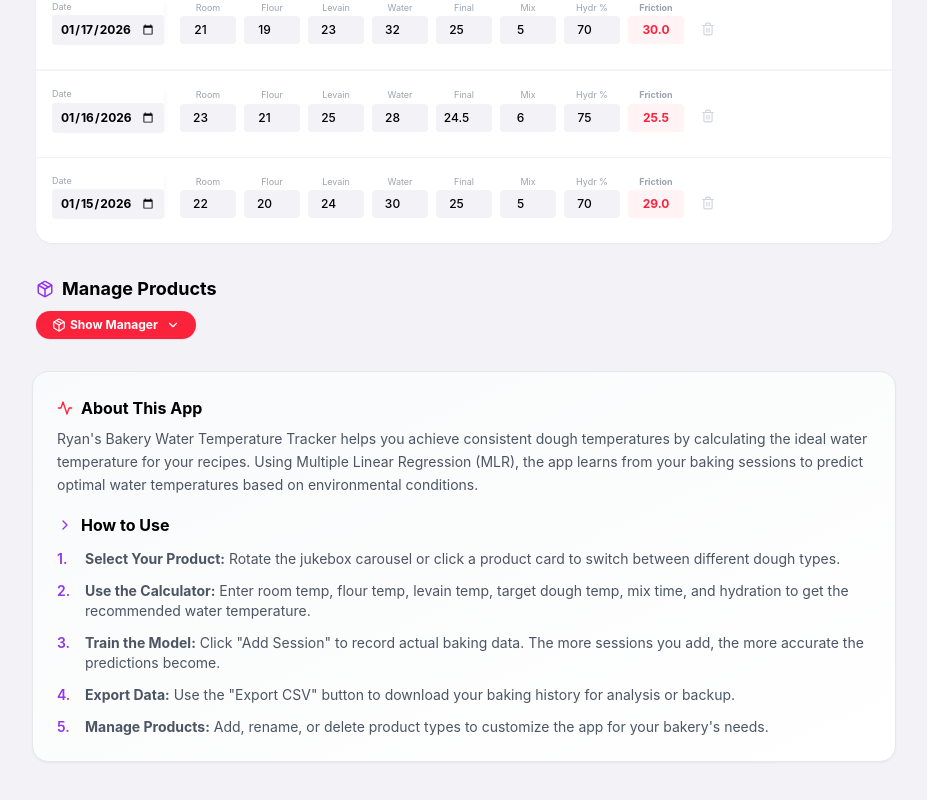
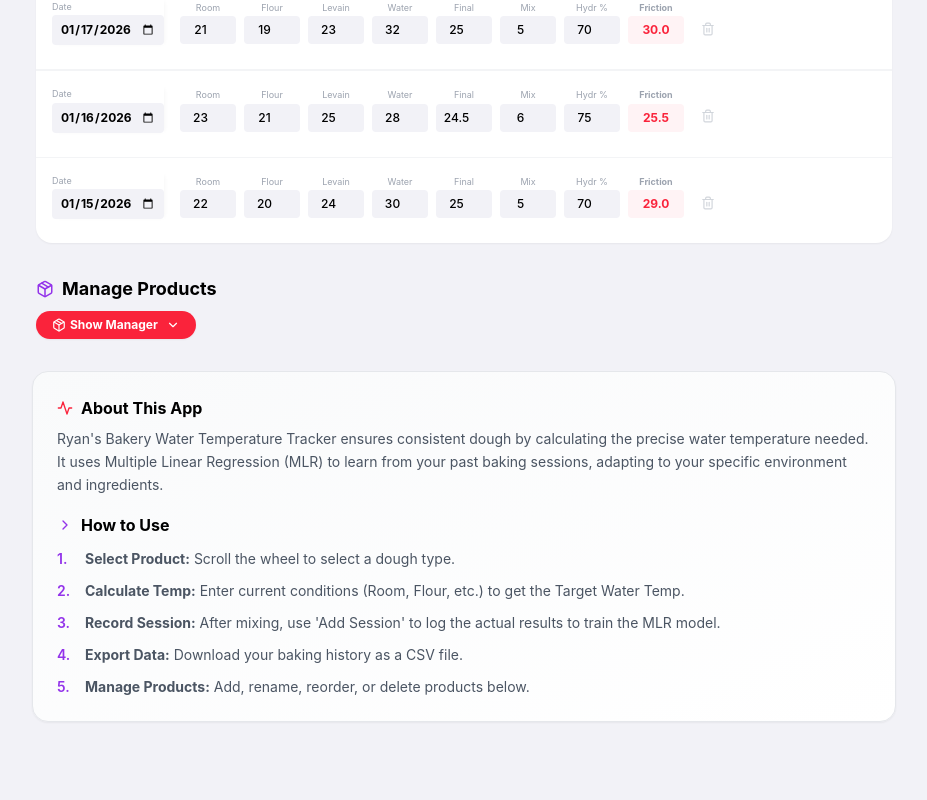
Before and after one commit to ghryan0000/dough-temp-tracker, a React (Vite) app: page / in a window 1280 px wide. Shown: the part 899-1699 px from the top of the page, without its empty margins (176-1103 px from the left). Built offline with nearby package versions, Linux system fonts and the light colour scheme.

Commit message:
docs: revise and internationalize 'About' and 'How to Use' sections

```diff
--- a/dough-temp-tracker.tsx
+++ b/dough-temp-tracker.tsx
@@ -81,6 +81,20 @@ export default function DoughTempTracker() {
       hydrationPercent: "Hydration/%",
       quality: "Quality",
       fit: "Fit",
+      // Documentation
+      aboutTitle: "About This App",
+      aboutContent: "Ryan's Bakery Water Temperature Tracker ensures consistent dough by calculating the precise water temperature needed. It uses Multiple Linear Regression (MLR) to learn from your past baking sessions, adapting to your specific environment and ingredients.",
+      howToUseTitle: "How to Use",
+      step1Title: "Select Product",
+      step1Content: "Scroll the wheel to select a dough type.",
+      step2Title: "Calculate Temp",
+      step2Content: "Enter current conditions (Room, Flour, etc.) to get the Target Water Temp.",
+      step3Title: "Record Session",
+      step3Content: "After mixing, use 'Add Session' to log the actual results to train the MLR model.",
+      step4Title: "Export Data",
+      step4Content: "Download your baking history as a CSV file.",
+      step5Title: "Manage Products",
+      step5Content: "Add, rename, reorder, or delete products below.",
     },
     zh: {
       appTitle: "Ryan's Bakery",
@@ -117,6 +131,20 @@ export default function DoughTempTracker() {
       hydrationPercent: "含水量/%",
       quality: "品質",
       fit: "擬合度",
+      // Documentation
+      aboutTitle: "關於本應用",
+      aboutContent: "Ryan 的烘焙坊水溫追蹤器通過計算理想水溫，助您製作出品質穩定的麵團。應用利用多元線性回歸 (MLR) 從您的烘焙紀錄中學習，根據環境條件預測最佳水溫。",
+      howToUseTitle: "使用說明",
+      step1Title: "選擇產品",
+      step1Content: "滾動轉輪以選擇麵團類型。",
+      step2Title: "計算水溫",
+      step2Content: "輸入當前條件（室溫、粉溫等）以獲取目標水溫。",
+      step3Title: "紀錄場次",
+      step3Content: "攪拌後，點擊「添加場次」紀錄實際結果，以訓練 MLR 模型。",
+      step4Title: "匯出數據",
+      step4Content: "將您的烘焙歷史下載為 CSV 文件。",
+      step5Title: "管理產品",
+      step5Content: "在下方添加、重命名、排序或刪除產品。",
     },
     ja: {
       appTitle: "ライアンのベーカリー",
@@ -153,6 +181,20 @@ export default function DoughTempTracker() {
       hydrationPercent: "加水率/%",
       quality: "品質",
       fit: "適合度",
+      // Documentation
+      aboutTitle: "このアプリについて",
+      aboutContent: "Ryan's Bakery 水温トラッカーは、理想的な水温を計算し、安定した生地作りをサポートします。重回帰分析 (MLR) を用いて過去のデータから学習し、環境に応じた最適な水温を予測します。",
+      howToUseTitle: "使い方",
+      step1Title: "製品を選択",
+      step1Content: "ホイールをスクロールして生地タイプを選択します。",
+      step2Title: "水温を計算",
+      step2Content: "現在の条件（室温、粉温など）を入力し、目標水温を取得します。",
+      step3Title: "セッションを記録",
+      step3Content: "ミキシング後、「セッションを追加」で結果を記録し、MLRモデルを学習させます。",
+      step4Title: "データをエクスポート",
+      step4Content: "履歴をCSVファイルとしてダウンロードできます。",
+      step5Title: "製品を管理",
+      step5Content: "製品の追加、名前変更、並べ替え、削除が可能です。",
     }
   };
 
@@ -922,48 +964,32 @@ export default function DoughTempTracker() {
         <div className="mt-8 bg-gradient-to-br from-gray-50 to-white border border-gray-200 rounded-2xl p-6 shadow-sm">
           <div className="mb-4">
             <h3 className="text-base font-bold text-black mb-2 flex items-center gap-2">
-              <Activity size={16} className="text-apple-red" /> About This App
+              <Activity size={16} className="text-apple-red" /> {t.aboutTitle}
             </h3>
             <p className="text-sm text-gray-600 leading-relaxed">
-              Ryan's Bakery Water Temperature Tracker helps you achieve consistent dough temperatures by calculating the ideal water temperature for your recipes. Using Multiple Linear Regression (MLR), the app learns from your baking sessions to predict optimal water temperatures based on environmental conditions.
+              {t.aboutContent}
             </p>
           </div>
 
           <div>
             <h3 className="text-base font-bold text-black mb-3 flex items-center gap-2">
-              <ChevronRight size={16} className="text-purple-600" /> How to Use
+              <ChevronRight size={16} className="text-purple-600" /> {t.howToUseTitle}
             </h3>
             <div className="space-y-3 text-sm text-gray-600">
-              <div className="flex gap-2">
-                <span className="font-semibold text-purple-600 min-w-[20px]">1.</span>
-                <div>
-                  <strong>Select Your Product:</strong> Rotate the jukebox carousel or click a product card to switch between different dough types.
+              {[
+                { title: t.step1Title, content: t.step1Content },
+                { title: t.step2Title, content: t.step2Content },
+                { title: t.step3Title, content: t.step3Content },
+                { title: t.step4Title, content: t.step4Content },
+                { title: t.step5Title, content: t.step5Content },
+              ].map((step, index) => (
+                <div key={index} className="flex gap-2">
+                  <span className="font-semibold text-purple-600 min-w-[20px]">{index + 1}.</span>
+                  <div>
+                    <strong>{step.title}:</strong> {step.content}
+                  </div>
                 </div>
-              </div>
-              <div className="flex gap-2">
-                <span className="font-semibold text-purple-600 min-w-[20px]">2.</span>
-                <div>
-                  <strong>Use the Calculator:</strong> Enter room temp, flour temp, levain temp, target dough temp, mix time, and hydration to get the recommended water temperature.
-                </div>
-              </div>
-              <div className="flex gap-2">
-                <span className="font-semibold text-purple-600 min-w-[20px]">3.</span>
-                <div>
-                  <strong>Train the Model:</strong> Click "Add Session" to record actual baking data. The more sessions you add, the more accurate the predictions become.
-                </div>
-              </div>
-              <div className="flex gap-2">
-                <span className="font-semibold text-purple-600 min-w-[20px]">4.</span>
-                <div>
-                  <strong>Export Data:</strong> Use the "Export CSV" button to download your baking history for analysis or backup.
-                </div>
-              </div>
-              <div className="flex gap-2">
-                <span className="font-semibold text-purple-600 min-w-[20px]">5.</span>
-                <div>
-                  <strong>Manage Products:</strong> Add, rename, or delete product types to customize the app for your bakery's needs.
-                </div>
-              </div>
+              ))}
             </div>
           </div>
         </div>
```
